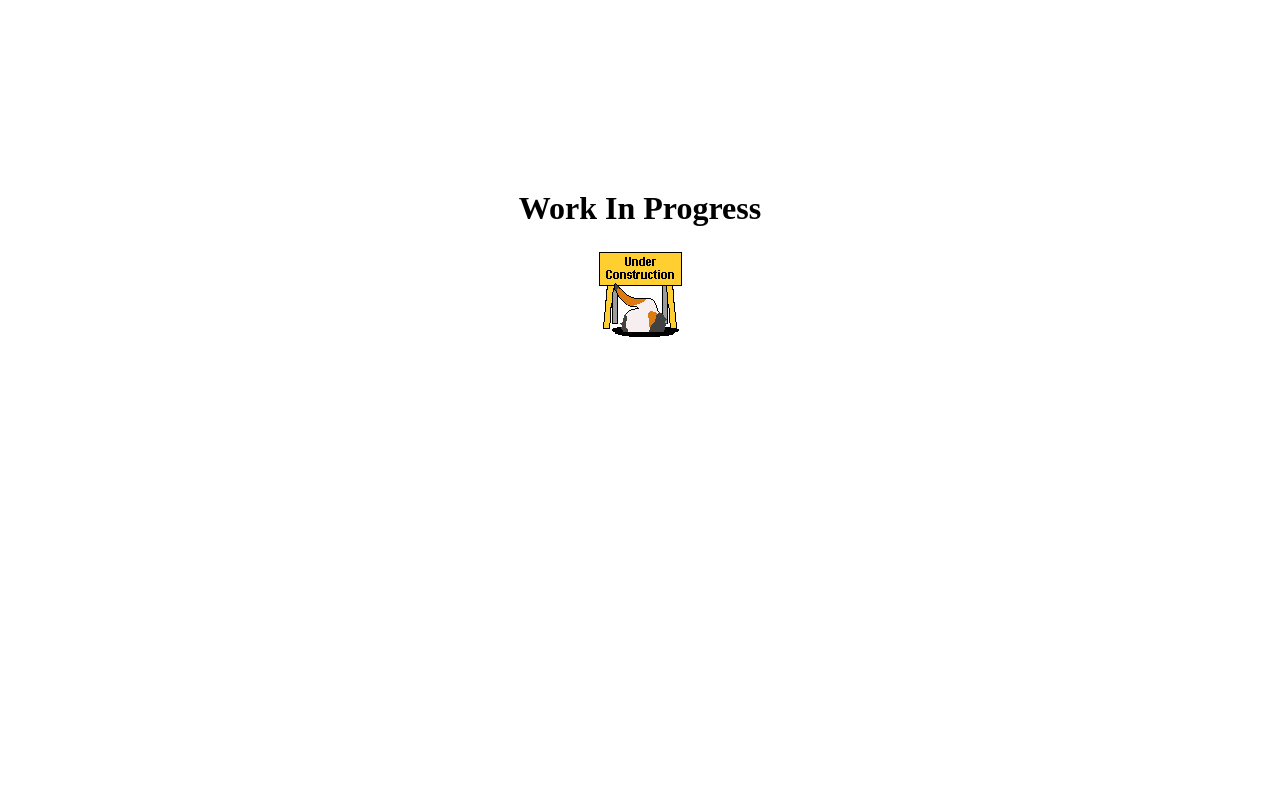
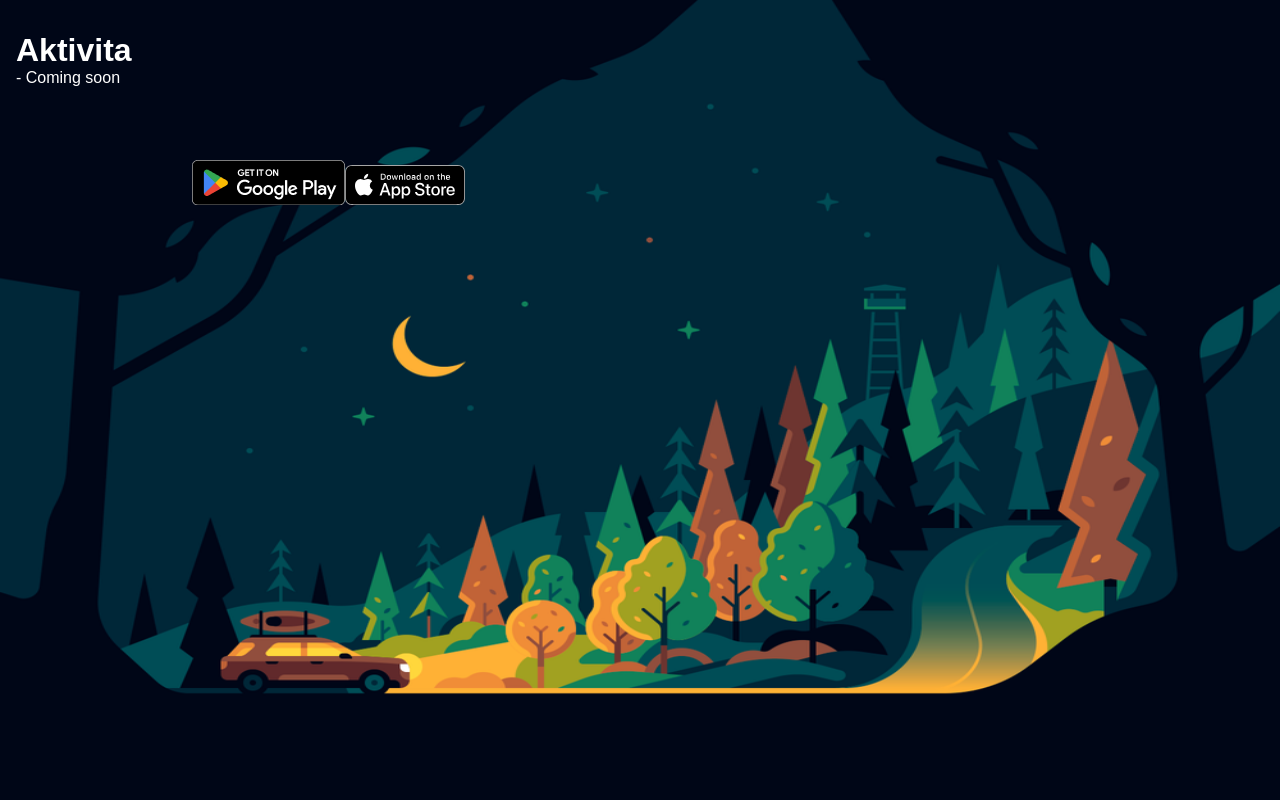
Before and after one commit to evenstensberg/aktivita-web, a React app: page / in a window 1280 px wide. Built offline with nearby package versions, Linux system fonts and the light colour scheme; some packages are replaced by stand-ins of ours.

Commit message:
feat(ui): make it look somewhat decent

```diff
--- /dev/null
+++ b/src/containers/Main/AppStoreComponent.js
@@ -0,0 +1,13 @@
+import React from "react";
+
+import logo from "../../assets/images/appstore.svg";
+
+const AppStoreComponent = () => {
+  return (
+    <a href="https://google.com">
+      <img src={logo} />
+    </a>
+  );
+};
+
+export default AppStoreComponent;
--- a/src/containers/Main/MainComponent.js
+++ b/src/containers/Main/MainComponent.js
@@ -1,15 +1,25 @@
 import React, { PureComponent } from "react";
-
-import gif from "../../assets/images/main.gif";
+import PlayStoreComponent from "./PlayStoreComponent";
+import AppStoreComponent from "./AppStoreComponent";
+import background from "../../assets/images/bkg.png";
 
 import "./main.scss";
 
 class MainComponent extends PureComponent {
   render() {
     return (
-      <div className="container">
-        <h1>Work In Progress</h1>
-        <img src={gif} />
+      <div>
+        <div className="main">
+          <h1>Aktivita</h1>
+          <p>- Coming soon</p>
+        </div>
+        <div className="stores">
+          <PlayStoreComponent />
+          <AppStoreComponent />
+        </div>
+        <div className="container">
+          <img src={background} />
+        </div>
       </div>
     );
   }
--- /dev/null
+++ b/src/containers/Main/PlayStoreComponent.js
@@ -0,0 +1,13 @@
+import React from "react";
+
+import logo from "../../assets/images/playstore.png";
+
+const PlayStoreComponent = () => {
+  return (
+    <a href="https://google.com">
+      <img src={logo} />
+    </a>
+  );
+};
+
+export default PlayStoreComponent;
--- a/src/containers/Main/main.scss
+++ b/src/containers/Main/main.scss
@@ -1,4 +1,27 @@
+* {
+  font-family: Arial, Helvetica, sans-serif;
+  overflow: hidden;
+  margin: 0;
+}
+
+.main {
+  position: absolute;
+  top: 2em;
+  left: 1em;
+  color: white;
+}
 .container {
-  text-align: center;
-  margin-top: 15%;
+  & img {
+    height: 100vh;
+    width: 100%;
+  }
 }
+
+.stores {
+  position: absolute;
+  top: 20vh;
+  left: 15vw;
+  & img:nth-child(2) {
+    margin-left: 1em;
+  }
+}
```
Also changed, not shown: src/assets/images/appstore.svg (added), src/assets/images/bkg.png (added), src/assets/images/main.gif (deleted), src/assets/images/playstore.png (added).
